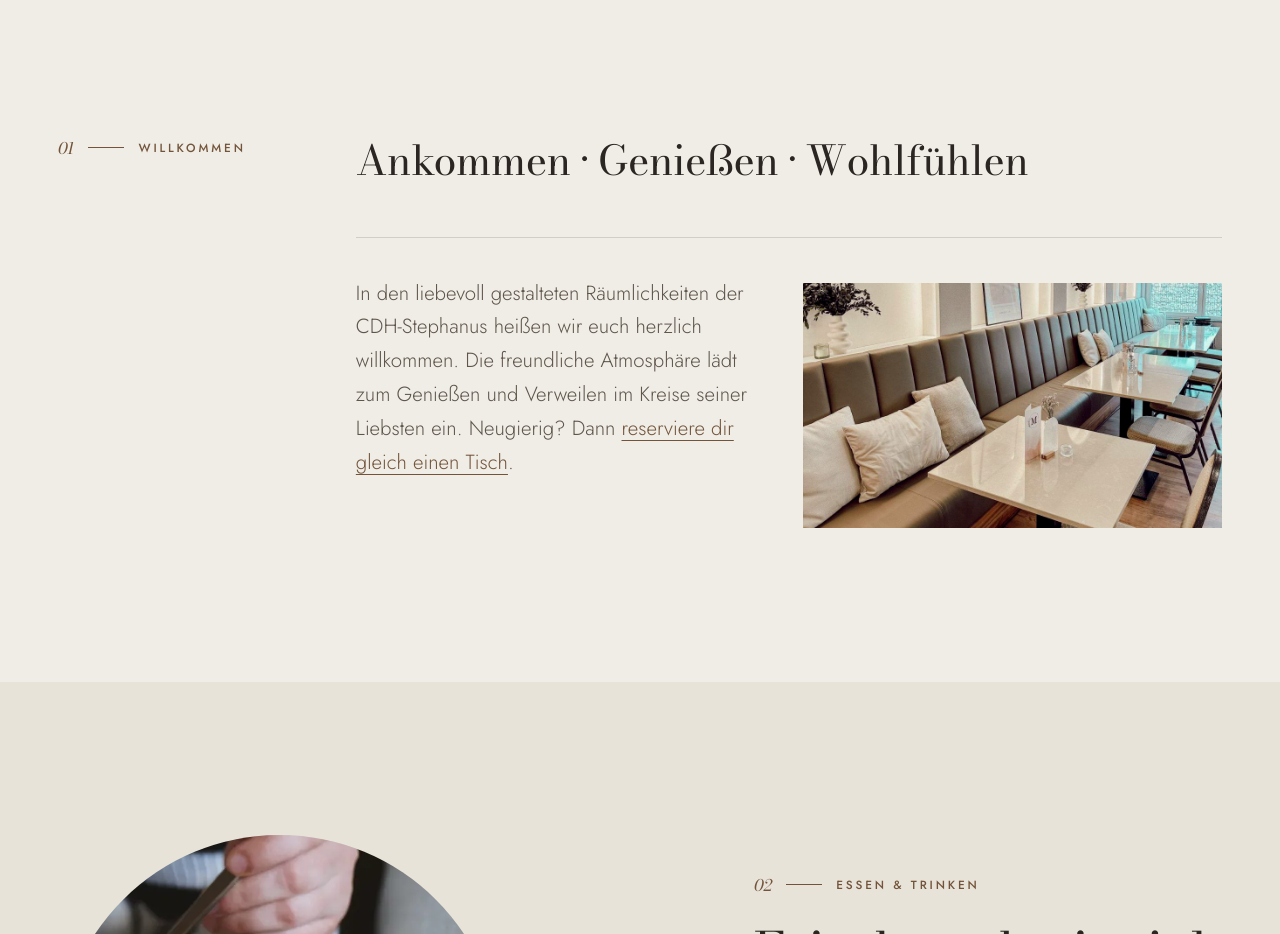
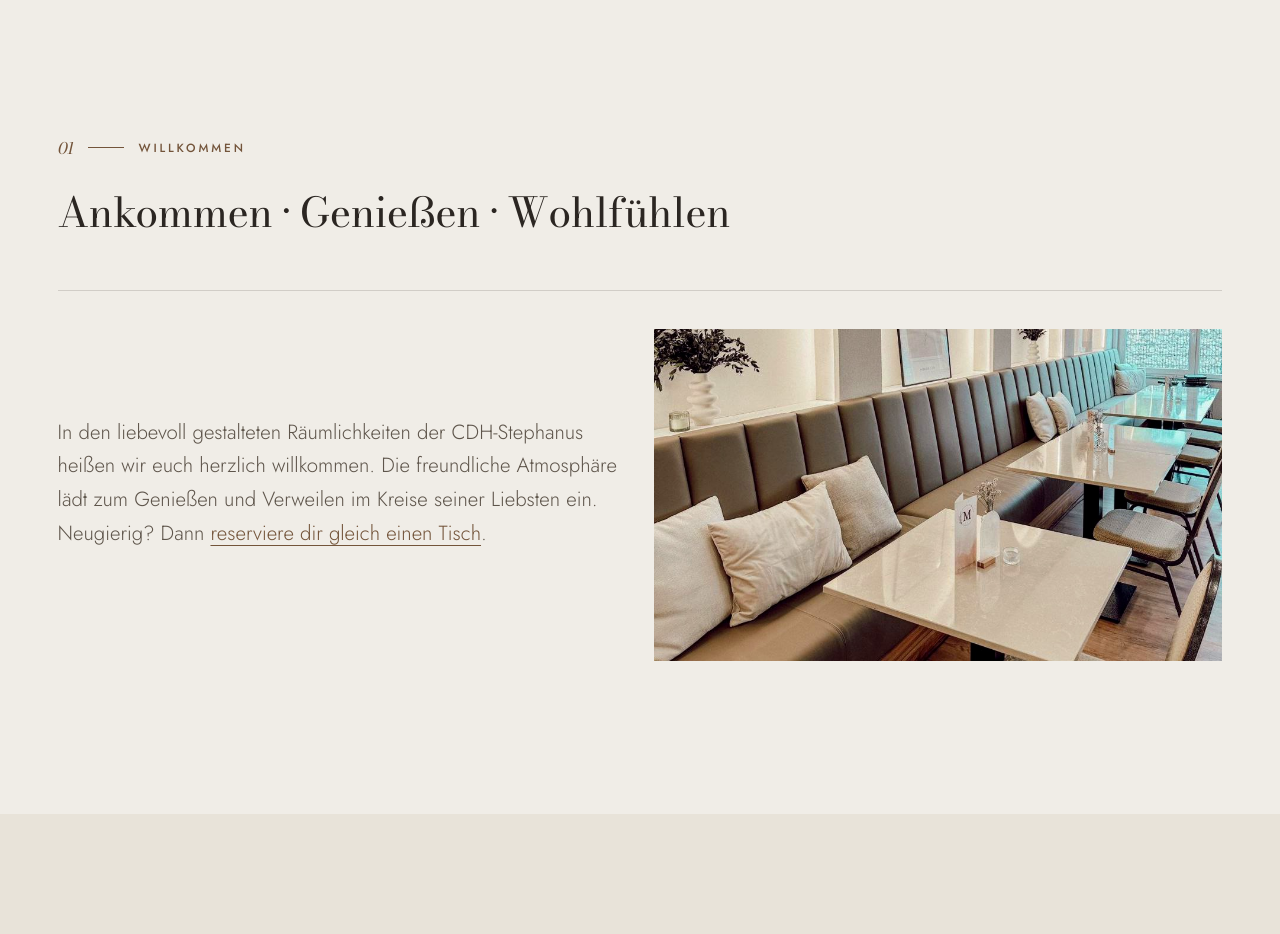
Before and after one commit to nmmhw4cbc7-commits/manna, a plain HTML site: page index.html in a window 1280 px wide. Shown: the part 820-1754 px from the top of the page. Drawn offline with Linux system fonts and the light colour scheme.

Commit message:
Startseite: Willkommensbereich linksbündig, Text und Bild mittig nebeneinander

```diff
--- a/assets/css/style.css
+++ b/assets/css/style.css
@@ -268,13 +268,13 @@ figcaption::before { content: ""; width: 24px; height: 1px; background: currentC
 }
 
 /* ---------- Startseite: Intro ---------- */
-.intro .eyebrow-col { grid-column: 1 / span 3; }
-.intro .body-col { grid-column: 4 / span 9; }
+.intro .eyebrow-col { grid-column: 1 / -1; }
+.intro .body-col { grid-column: 1 / -1; }
 .two-col { display: grid; grid-template-columns: 1fr 1fr; gap: var(--col-gap); }
 .intro .two-col { margin-top: clamp(36px, 4vw, 56px); padding-top: clamp(28px, 3vw, 40px); border-top: 1px solid var(--rule); }
 @media (max-width: 900px) { .two-col { grid-template-columns: 1fr; } }
-.intro .two-col { align-items: start; }
-.intro .nische { margin-top: 0.4em; }
+.intro .two-col { align-items: center; }
+.intro .nische { margin-top: 0; }
 .intro .nische img { width: 100%; height: auto; }
 @media (max-width: 900px) {
   .intro .eyebrow-col, .intro .body-col { grid-column: 1 / -1; }
```
